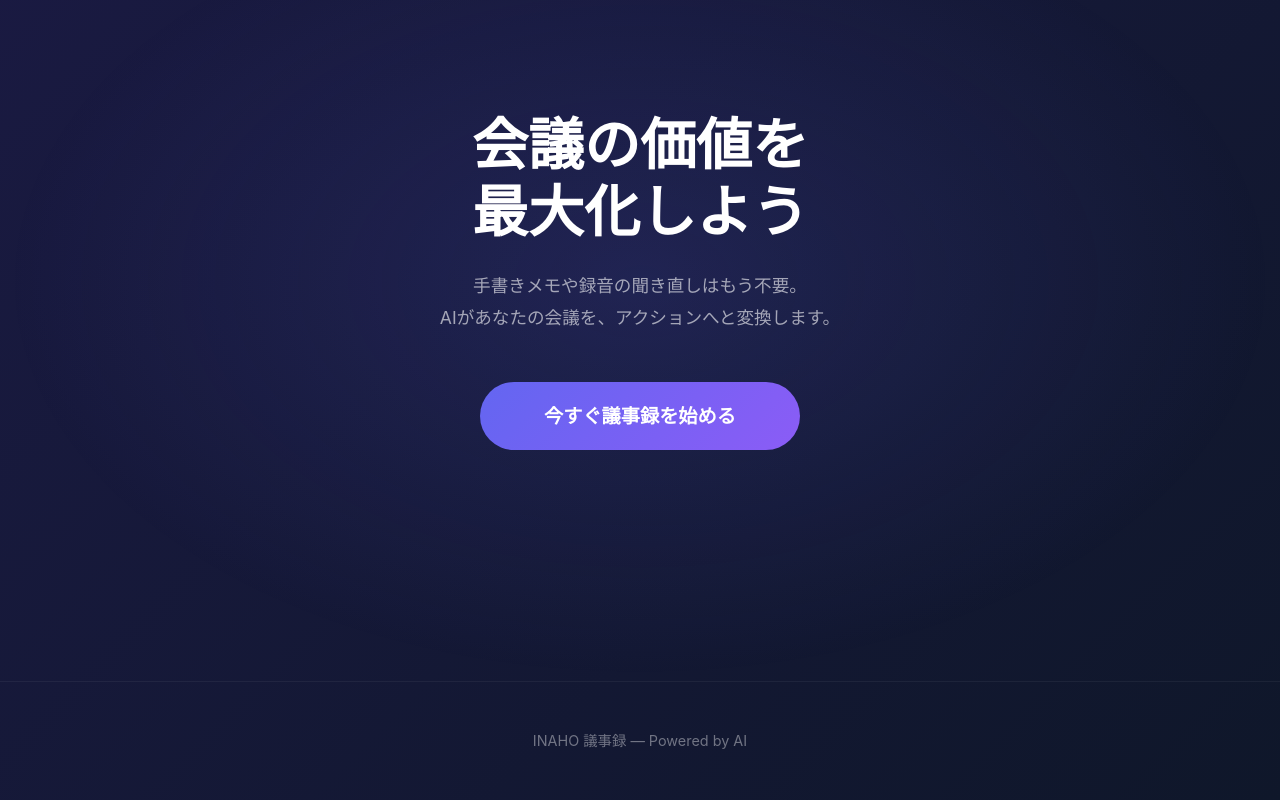
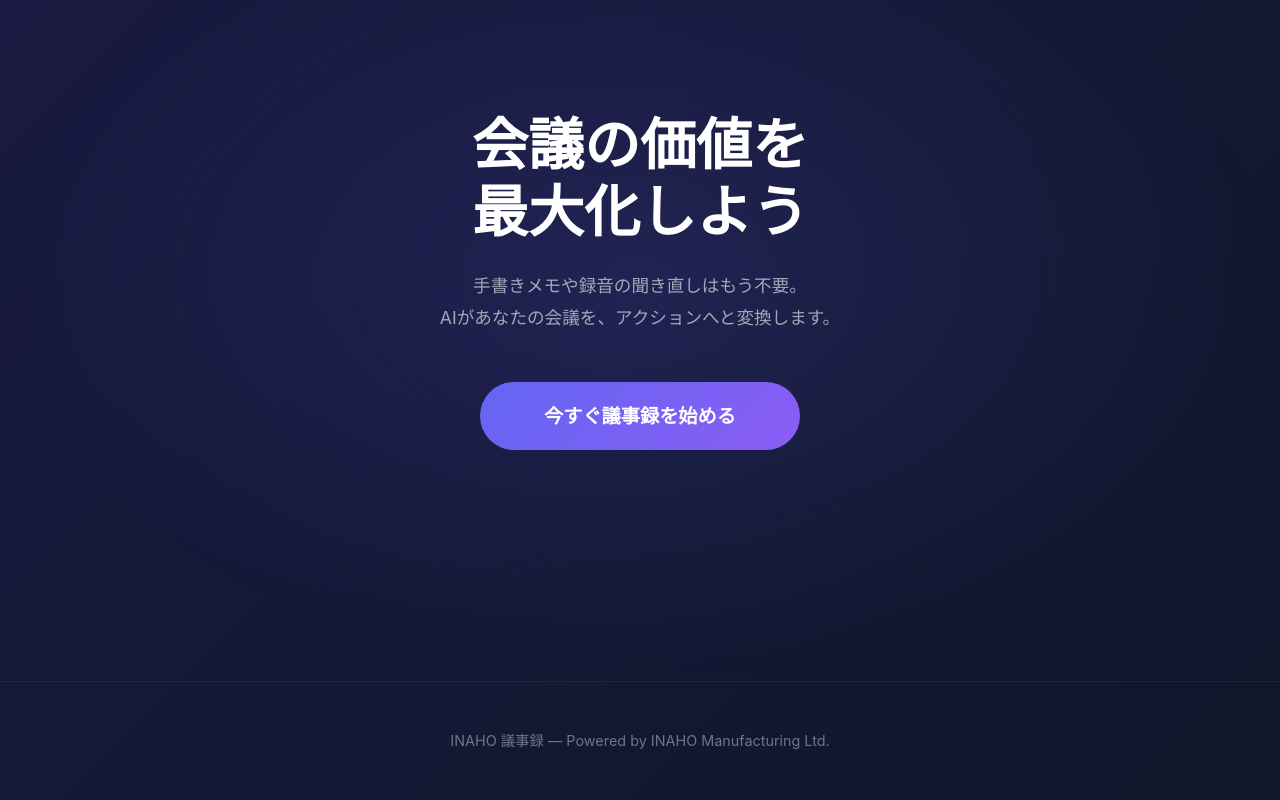
Before and after one commit to inahotoda/quick-minutes-v2, a Next.js app: page /landing in a window 1280 px wide. Shown: the part 3764-4564 px from the top of the page. Built offline with nearby package versions, Linux system fonts and the light colour scheme.

Commit message:
フッター表記を修正

```diff
--- a/src/app/landing/page.tsx
+++ b/src/app/landing/page.tsx
@@ -149,7 +149,7 @@ export default function LandingPage() {
 
             {/* Footer */}
             <footer className={styles.footer}>
-                <p>INAHO 議事録 — Powered by AI</p>
+                <p>INAHO 議事録 — Powered by INAHO Manufacturing Ltd.</p>
             </footer>
         </div>
     );
```
